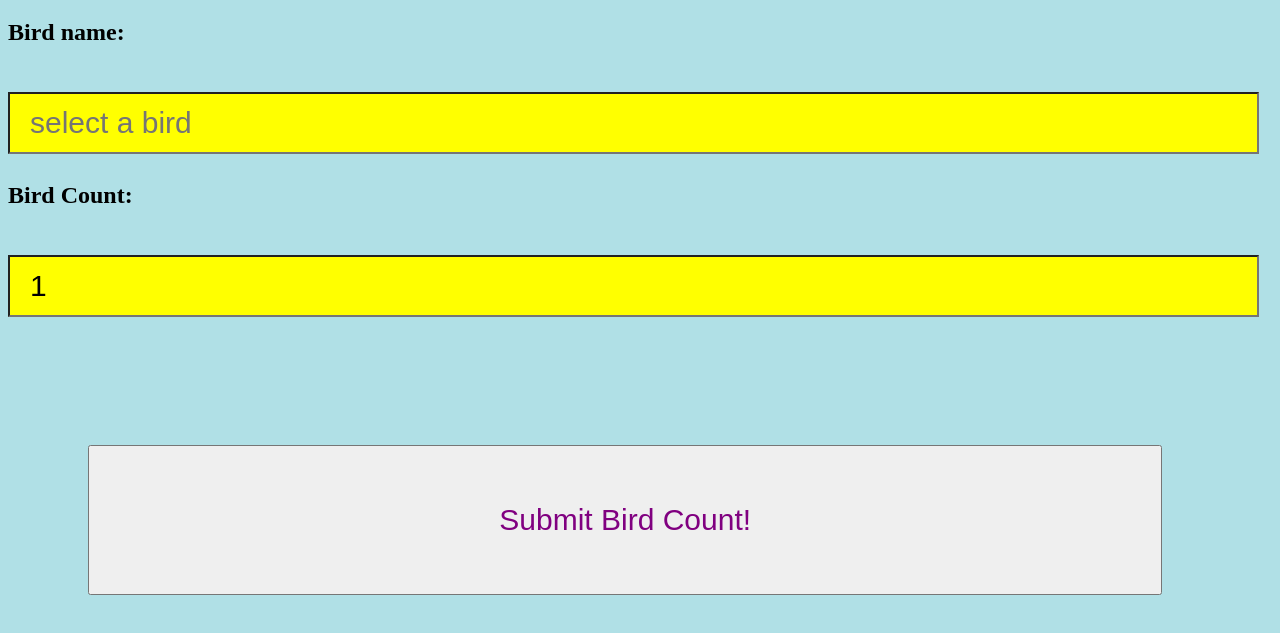
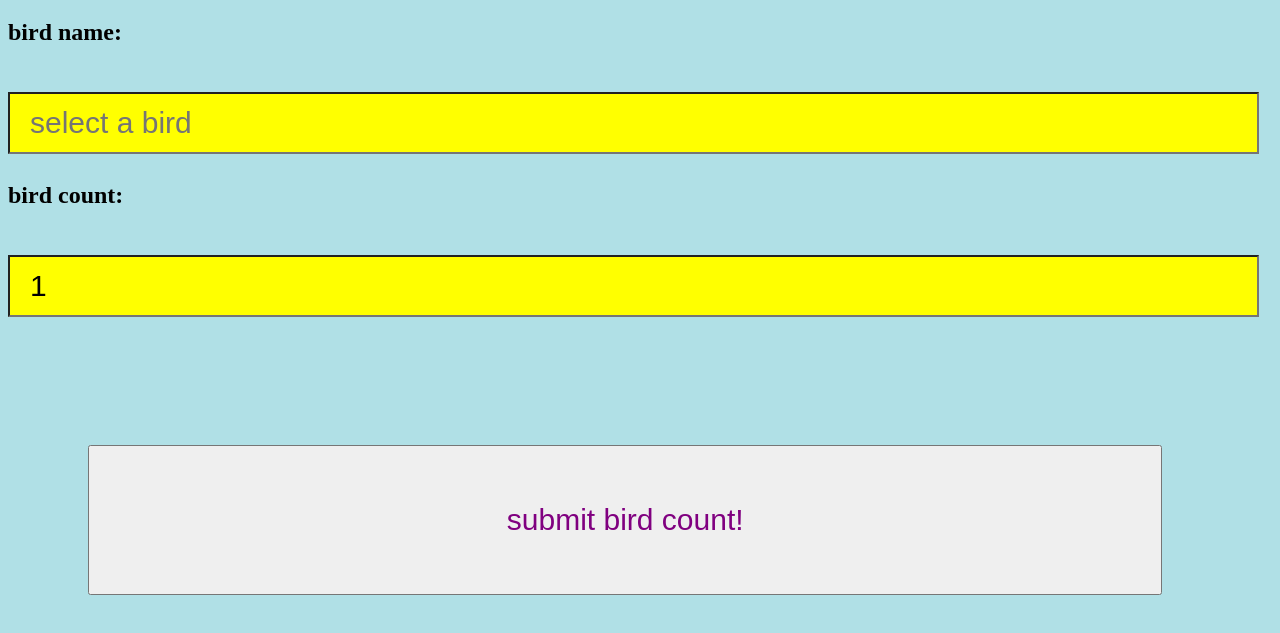
Before and after one commit to weshuth/birdswithfriends, a plain HTML site: page index.html in a window 1280 px wide. Shown: the part 61-694 px from the top of the page. Drawn offline with Linux system fonts and the light colour scheme.

Commit message:
Update index.html

```diff
--- a/index.html
+++ b/index.html
@@ -45,7 +45,7 @@ var updateGoogleSheet = function(){
           })
   document.querySelector("input[list='birds']").value = "";
   document.querySelector("input[id='bcount']").value = "1";
-  document.getElementById('successMessage').innerHTML = birdCount + " " + birdName + " added to your log! Happy birding!"
+  document.getElementById('successMessage').innerHTML = birdCount + " " + birdName.toLowerCase() + " added to your log! happy birding!"
 ;
 
 
@@ -77,7 +77,7 @@ input {
 
 
 <form>
-  <h2 for="bname">Bird name:</h2><br>
+  <h2 for="bname">bird name:</h2><br>
   <input list="birds" name="birds" autocomplete = "off" placeholder="select a bird">
            <datalist id = "birds" name = "birds">
               <option value = "Acadian Flycatcher">Acadian Flycatcher</option>
@@ -563,10 +563,10 @@ input {
               <option value = "Yellow-throated Warbler">Yellow-throated Warbler</option>
               <option value = "Zino's Petrel">Zino's Petrel</option>
          </datalist><br>
-  <h2 for="bcount">Bird Count:</h2><br>
+  <h2 for="bcount">bird count:</h2><br>
   <input type="text" id="bcount" name="bcount" value="1" onfocus=clearBox()>
   <h2 id="successMessage"></h2>
-  <button onClick= updateGoogleSheet() type="button">Submit Bird Count!</button><br>
+  <button onClick= updateGoogleSheet() type="button">submit bird count!</button><br>
 
 </form>
 <body>
```
